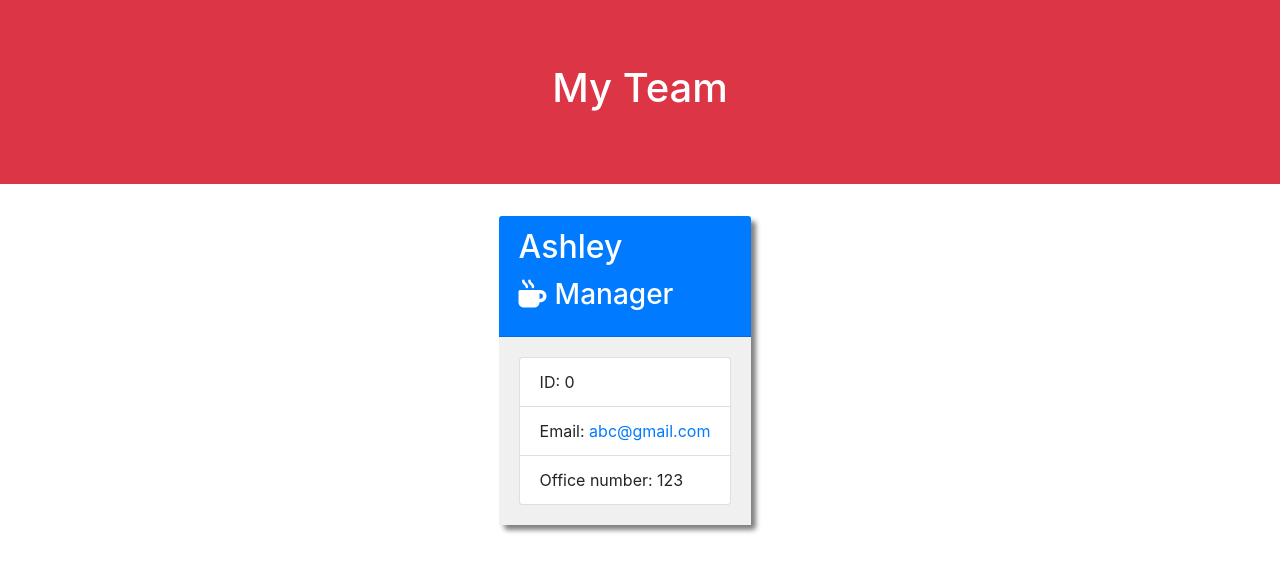
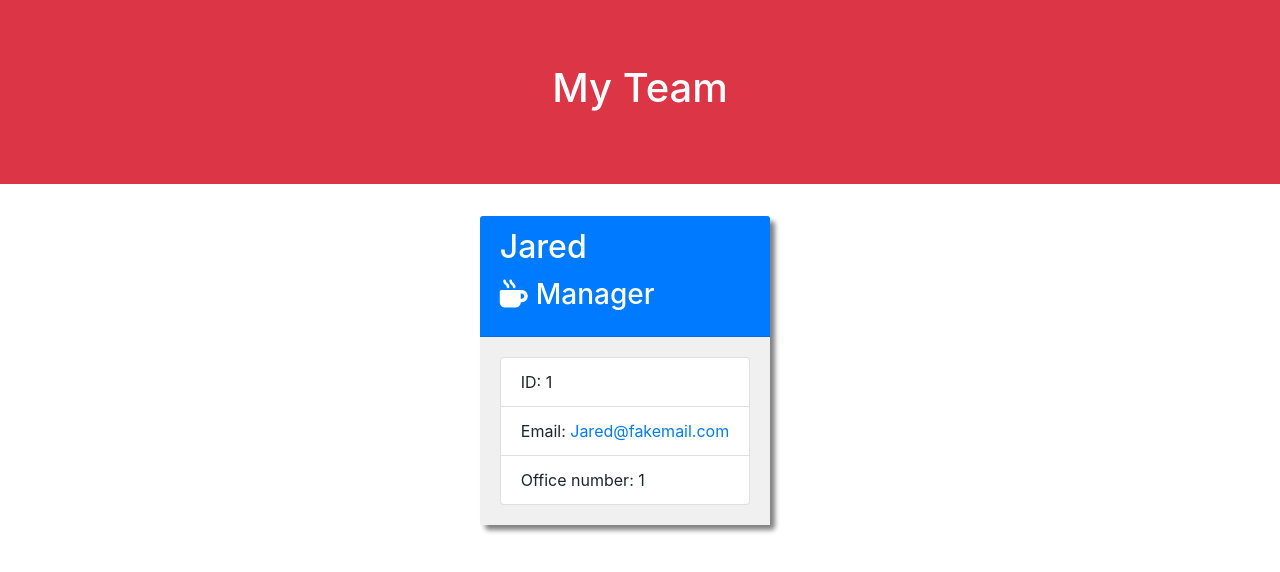
Before and after one commit to acarroll413/Object-Oriented-Programming-Challenge-Team-Profile-Generator, a website: page output/team.html in a window 1280 px wide. Drawn offline with nearby package versions, Linux system fonts and the light colour scheme.

Commit message:
added read.me file

```diff
--- a/output/team.html
+++ b/output/team.html
@@ -25,14 +25,14 @@
 
 <div class="card employee-card">
     <div class="card-header bg-primary text-white">
-        <h2 class="card-title">Ashley</h2>
+        <h2 class="card-title">Jared</h2>
         <h3 class="card-title"><i class="fas fa-mug-hot mr-2"></i>Manager</h3>
     </div>
     <div class="card-body">
         <ul class="list-group">
-            <li class="list-group-item">ID: 0</li>
-            <li class="list-group-item">Email: <a href="mailto:abc@gmail.com">abc@gmail.com</a></li>
-            <li class="list-group-item">Office number: 123</li>
+            <li class="list-group-item">ID: 1</li>
+            <li class="list-group-item">Email: <a href="mailto:Jared@fakemail.com">Jared@fakemail.com</a></li>
+            <li class="list-group-item">Office number: 1</li>
         </ul>
     </div>
 </div>
```
Also changed, not shown: README.md.
